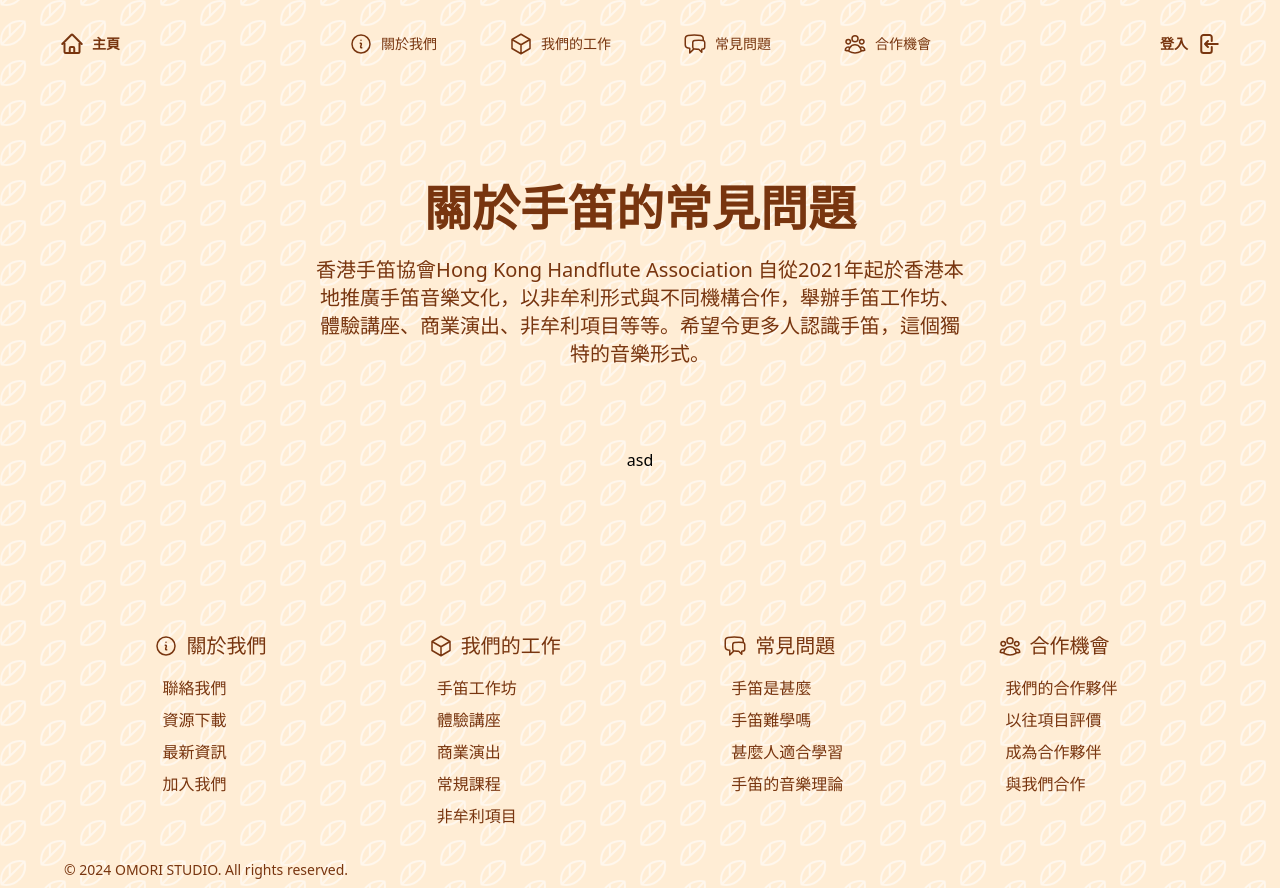
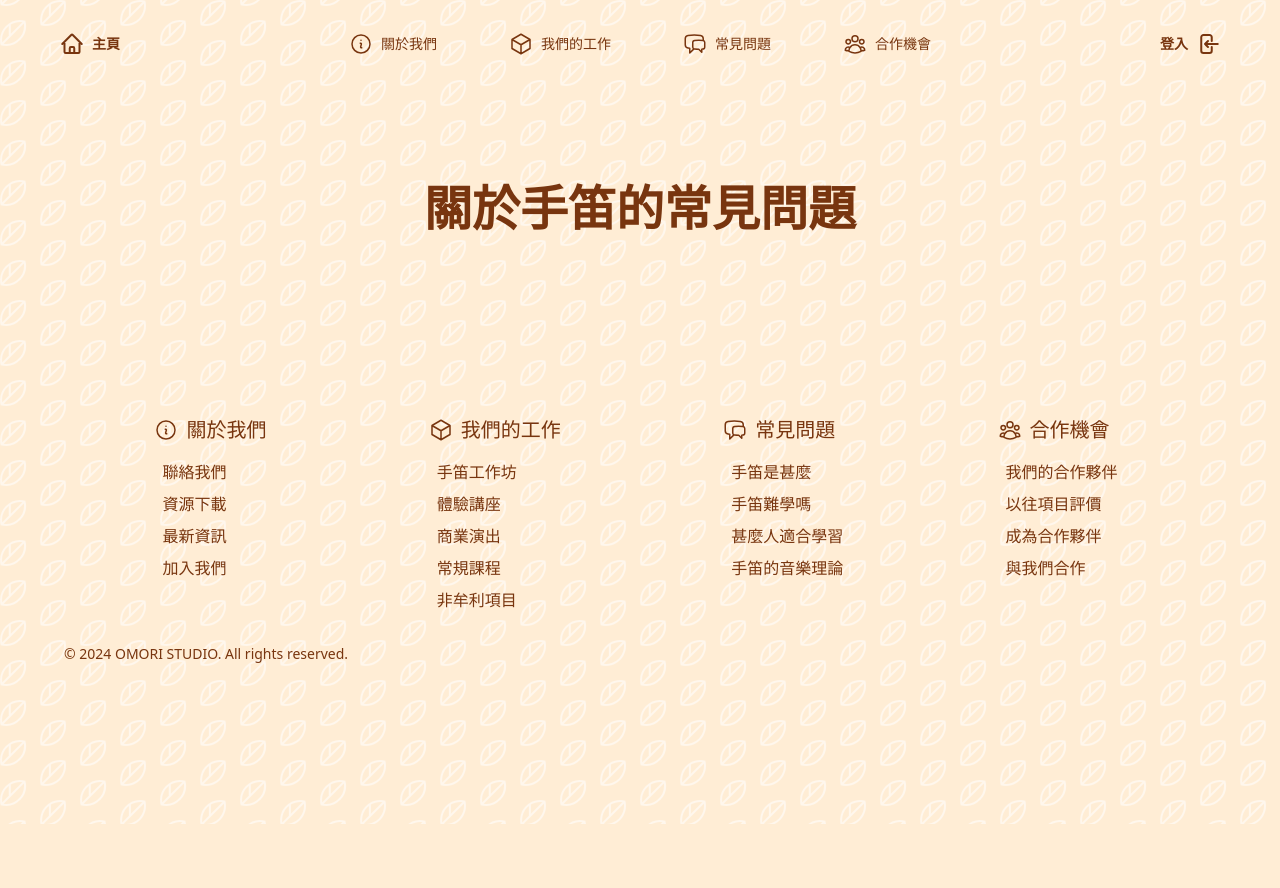
Before and after one commit to sam-lo/handflute-life, a Next.js app: page /support in a window 1280 px wide. After the commit the page ends 824 px from the top, so only its background shows below. Built offline with nearby package versions, Linux system fonts and the light colour scheme.

Commit message:
support page rewrite

```diff
--- a/app/support/page.tsx
+++ b/app/support/page.tsx
@@ -9,8 +9,8 @@ export const metadata: Metadata = {
 export default function Question() {
   return (
     <>
-      <Session title="關於手笛的常見問題" description="香港手笛協會Hong Kong Handflute Association 自從2021年起於香港本地推廣手笛音樂文化，以非牟利形式與不同機構合作，舉辦手笛工作坊、體驗講座、商業演出、非牟利項目等等。希望令更多人認識手笛，這個獨特的音樂形式。">
-      asd
+      <Session title="關於手笛的常見問題" description="">
+        {""}
       </Session>
     </>
   )
```
